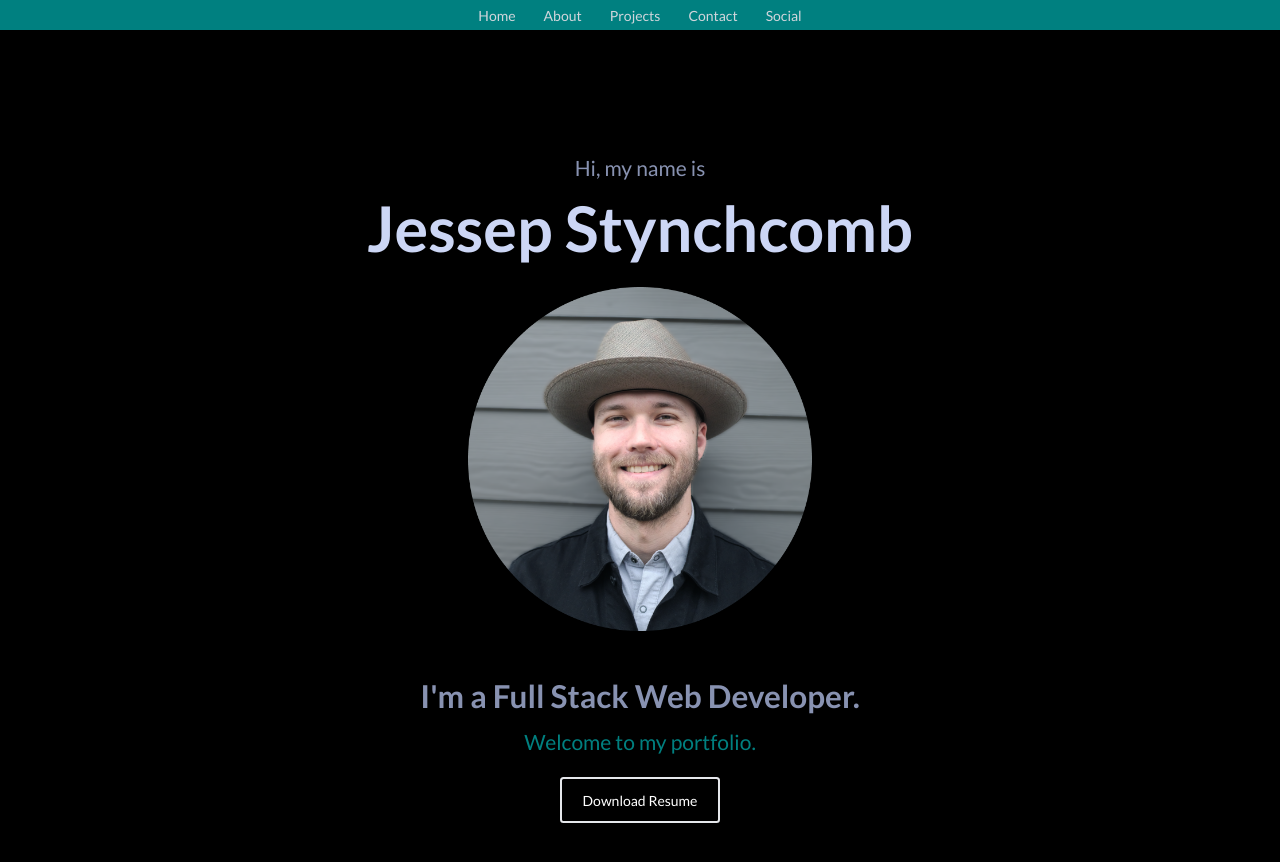
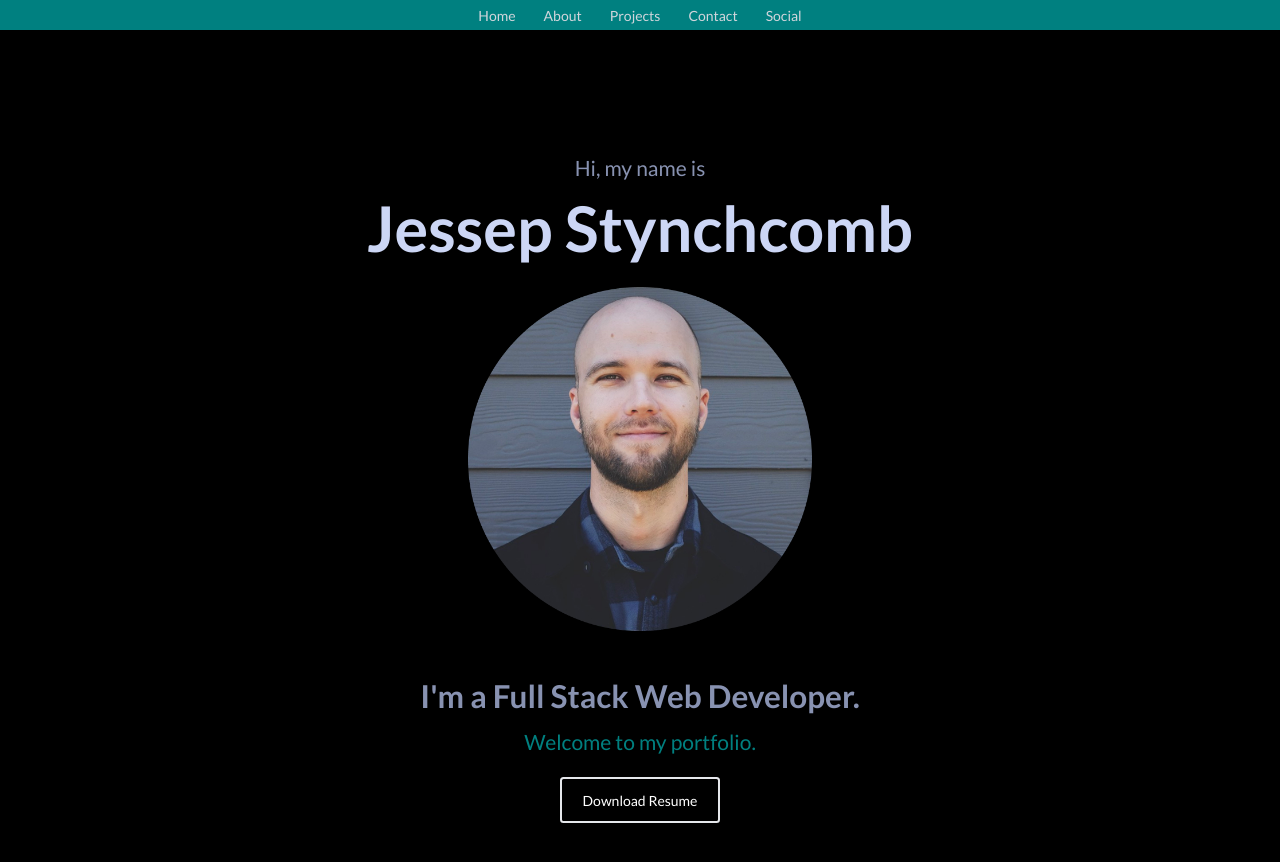
Before and after one commit to 1jessep/react-portfolio, a React (Create React App) app: page / in a window 1280 px wide. Shown: the top 862 px of the page. Built offline with nearby package versions, Linux system fonts and the light colour scheme.

Commit message:
updated avatar

```diff
--- a/src/components/Home.jsx
+++ b/src/components/Home.jsx
@@ -1,5 +1,5 @@
 import React from 'react';
-import face from '../assets/face.png'
+import avi from '../assets/avi.png'
 
 const Home = () => {
   return (
@@ -13,7 +13,7 @@ const Home = () => {
           Jessep Stynchcomb
         </h1>
         <div>
-        <img className=' h-[400px] object-contain m-auto p-8' src={face} alt="face" />
+        <img className=' h-[400px] object-contain m-auto p-8' src={avi} alt="face" />
                   <p className='my-auto'>Me</p>
               </div>
         <h2 className='text-4xl sm:text-4xl font-bold text-[#8892b1]'>
```
Also changed, not shown: src/assets/avi.png (added).
